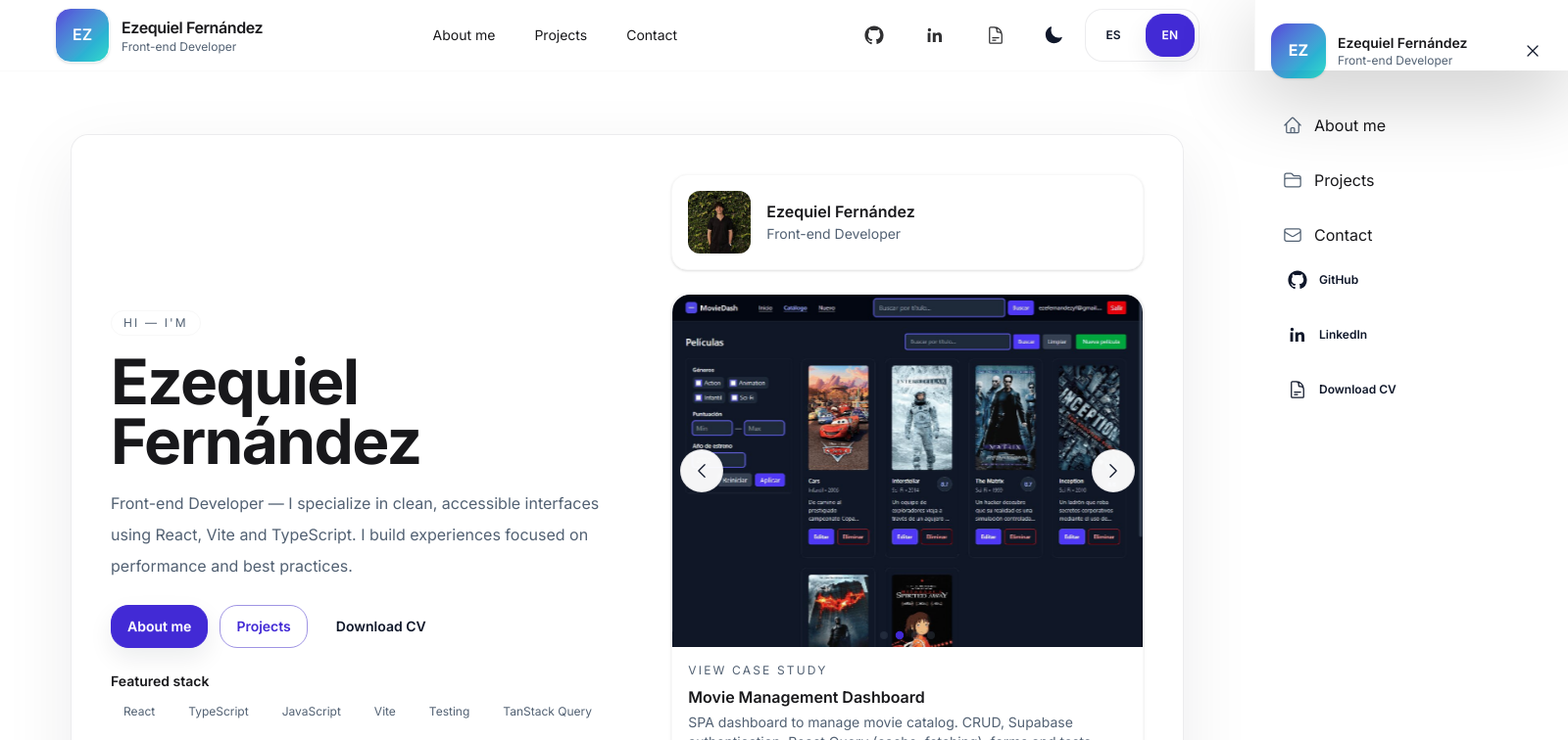
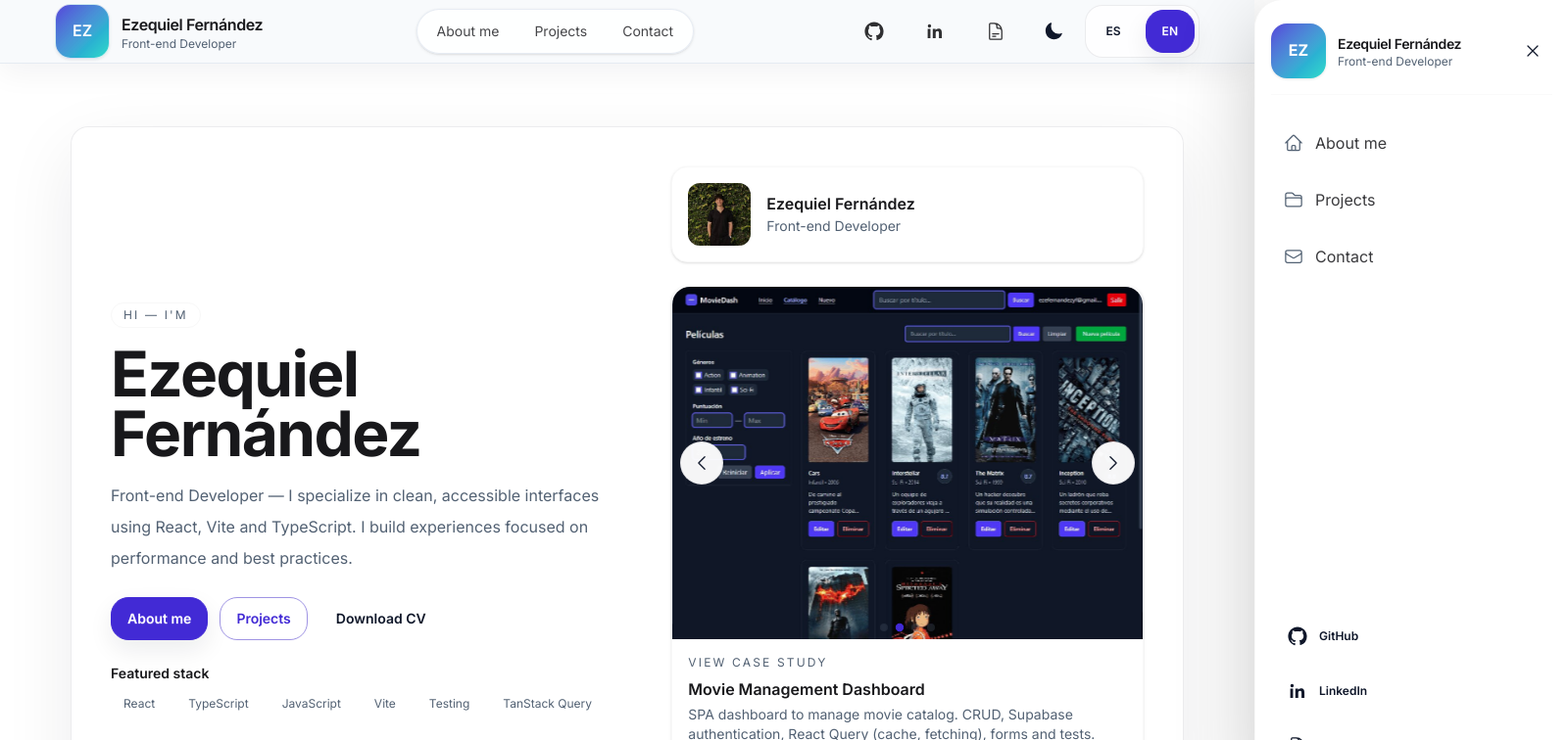
Before and after one commit to ezefernandezyf/my-portfolio, a React (Vite) app: page /home in a window 1280 px wide. Shown: the top 756 px of the page at 98% size, 1600 px wide, since content can reach past the window. Built offline with nearby package versions, Linux system fonts and the light colour scheme; no server answers.

Commit message:
feat: enhance Header component styles and add mobile drawer background styles

```diff
--- a/src/components/layouts/Header.tsx
+++ b/src/components/layouts/Header.tsx
@@ -1,6 +1,12 @@
 import { useEffect, useRef, useState } from 'react';
 import { Link, NavLink } from 'react-router-dom';
-import { Bars3Icon, XMarkIcon, HomeIcon, FolderIcon, EnvelopeIcon } from '@heroicons/react/24/outline';
+import {
+  Bars3Icon,
+  XMarkIcon,
+  HomeIcon,
+  FolderIcon,
+  EnvelopeIcon,
+} from '@heroicons/react/24/outline';
 import { CvIcon, GithubIcon, LanguageSwitcher, LinkedInIcon, SocialButton, ThemeToggle } from '..';
 import { useTranslation } from 'react-i18next';
 
@@ -8,21 +14,19 @@ export const Header = (): React.JSX.Element => {
   const { t } = useTranslation('header');
   const [open, setOpen] = useState(false);
   const drawerRef = useRef<HTMLDivElement | null>(null);
-  const toggle = () => setOpen((value) => !value);
+  const toggle = () => setOpen((v) => !v);
   const close = () => setOpen(false);
 
   useEffect(() => {
-    const onKey = (event: KeyboardEvent) => {
-      if (event.key === 'Escape') close();
+    const onKey = (e: KeyboardEvent) => {
+      if (e.key === 'Escape') close();
     };
-
     if (open) {
       document.body.style.overflow = 'hidden';
       window.addEventListener('keydown', onKey);
     } else {
       document.body.style.overflow = '';
     }
-
     return () => {
       document.body.style.overflow = '';
       window.removeEventListener('keydown', onKey);
@@ -40,25 +44,34 @@ export const Header = (): React.JSX.Element => {
   };
 
   return (
-    <header className="sticky top-0 z-50 border-b border-base-200/70 bg-base-100/92 backdrop-blur-md supports-backdrop-filter:bg-base-100/82">
-      <div className="site-container flex items-center justify-between h-16 md:h-12">
+    <header
+      className="sticky top-0 z-50 border-b border-slate-200/80 bg-slate-50/92 shadow-[0_10px_30px_rgba(15,23,42,0.05)] dark:border-slate-700/80 dark:bg-slate-900/95"
+    >
+      <div className="site-container flex items-center justify-between h-14 md:h-16">
         <div className="flex items-center gap-3">
-          <Link to="/" className="flex items-center gap-3 no-underline" aria-label={t('logo.ariaHome')}>
-            <div className="w-10 h-10 rounded-2xl bg-linear-to-br from-primary/90 to-accent/80 border border-base-200 flex items-center justify-center text-white font-semibold shadow-sm">
+          <Link
+            to="/"
+            className="flex items-center gap-3 no-underline"
+            aria-label={t('logo.ariaHome')}
+          >
+            <div className="w-10 h-10 rounded-2xl bg-linear-to-br from-primary/90 to-accent/80 border border-base-200/80 ring-1 ring-white/40 flex items-center justify-center text-white font-semibold shadow-sm">
               <span className="select-none">{t('logo.abbr')}</span>
             </div>
             <div className="hidden sm:block">
               <h1 className="text-base font-semibold tracking-tight">{t('logo.name')}</h1>
-              <p className="text-xs text-muted">{t('logo.role')}</p>
+              <p className="text-xs text-muted leading-tight">{t('logo.role')}</p>
             </div>
           </Link>
         </div>
 
-        <nav className="hidden md:flex items-center gap-2 text-sm" aria-label={t('nav.aria')}>
+        <nav
+          className="hidden md:flex items-center gap-1 rounded-full border border-slate-200/80 bg-white/85 p-1 text-sm shadow-sm dark:border-slate-700/80 dark:bg-slate-800/90"
+          aria-label={t('nav.aria')}
+        >
           <NavLink
             to="/about"
             className={({ isActive }) =>
-              `rounded-full px-4 py-2 transition-colors hover:bg-base-200 ${isActive ? 'bg-base-200 text-primary' : ''}`
+              `rounded-full px-4 py-2 transition-all duration-200 hover:bg-base-200/80 hover:text-primary ${isActive ? 'bg-base-200 text-primary shadow-sm' : 'text-base-content/80'}`
             }
             aria-label={t('mobile.about')}
           >
@@ -67,7 +80,7 @@ export const Header = (): React.JSX.Element => {
           <NavLink
             to="/projects"
             className={({ isActive }) =>
-              `rounded-full px-4 py-2 transition-colors hover:bg-base-200 ${isActive ? 'bg-base-200 text-primary' : ''}`
+              `rounded-full px-4 py-2 transition-all duration-200 hover:bg-base-200/80 hover:text-primary ${isActive ? 'bg-base-200 text-primary shadow-sm' : 'text-base-content/80'}`
             }
             aria-label={t('nav.projects')}
           >
@@ -76,7 +89,7 @@ export const Header = (): React.JSX.Element => {
           <NavLink
             to="/contact"
             className={({ isActive }) =>
-              `rounded-full px-4 py-2 transition-colors hover:bg-base-200 ${isActive ? 'bg-base-200 text-primary' : ''}`
+              `rounded-full px-4 py-2 transition-all duration-200 hover:bg-base-200/80 hover:text-primary ${isActive ? 'bg-base-200 text-primary shadow-sm' : 'text-base-content/80'}`
             }
             aria-label={t('nav.contact')}
           >
@@ -109,6 +122,7 @@ export const Header = (): React.JSX.Element => {
           </div>
 
           <ThemeToggle />
+
           <LanguageSwitcher />
 
           <div className="md:hidden">
@@ -119,7 +133,11 @@ export const Header = (): React.JSX.Element => {
               onClick={toggle}
               className="btn btn-ghost btn-circle btn-minimal"
             >
-              {open ? <XMarkIcon className="h-6 w-6" aria-hidden /> : <Bars3Icon className="h-6 w-6" aria-hidden />}
+              {open ? (
+                <XMarkIcon className="h-6 w-6" aria-hidden />
+              ) : (
+                <Bars3Icon className="h-6 w-6" aria-hidden />
+              )}
             </button>
           </div>
         </div>
@@ -129,32 +147,34 @@ export const Header = (): React.JSX.Element => {
         id="mobile-drawer"
         ref={drawerRef}
         tabIndex={-1}
-        style={{ background: 'var(--color-surface, #ffffff)', opacity: 1 }}
-        className={`fixed top-0 right-0 h-full w-80 max-w-full border-l border-base-200 bg-base-100 shadow-[0_24px_80px_rgba(0,0,0,0.22)] transform transition-transform duration-300 ease-in-out z-40 backdrop-blur-0 ${
-          open ? 'translate-x-0' : 'translate-x-full'
-        }`}
+        className={`mobile-drawer-solid fixed inset-y-0 right-0 h-full w-80 max-w-full rounded-l-[1.75rem] border-l border-base-200 bg-base-100 shadow-[0_24px_80px_rgba(0,0,0,0.22)] transform transition-transform duration-300 ease-in-out z-70
+          ${open ? 'translate-x-0' : 'translate-x-full'}`}
         aria-hidden={!open}
         role="dialog"
         aria-modal="true"
       >
         <div className="pt-6 ps-4 pe-4 h-full flex flex-col">
-          <div className="flex items-center justify-between mb-6">
+          <div className="flex items-center justify-between mb-6 pb-4 border-b border-base-200/70">
             <Link
               to="/"
               onClick={onLinkClick}
               className="flex items-center gap-3 no-underline"
               aria-label={t('mobile.backToHome')}
             >
-              <div className="w-10 h-10 rounded-2xl bg-linear-to-br from-primary/90 to-accent/80 flex items-center justify-center text-white font-bold shadow-sm">
-                {t('logo.abbr')}
+              <div className="w-10 h-10 rounded-2xl bg-linear-to-br from-primary/90 to-accent/80 flex items-center justify-center text-white font-bold shadow-sm ring-1 ring-white/20">
+                EZ
               </div>
               <div>
-                <h2 className="text-sm font-semibold">{t('logo.name')}</h2>
-                <p className="text-xs text-muted">{t('logo.role')}</p>
+                <h2 className="text-sm font-semibold tracking-tight">{t('logo.name')}</h2>
+                <p className="text-xs text-muted leading-tight">{t('logo.role')}</p>
               </div>
             </Link>
 
-            <button onClick={close} aria-label={t('mobile.closeMenu')} className="btn btn-ghost btn-square btn-minimal">
+            <button
+              onClick={close}
+              aria-label={t('mobile.closeMenu')}
+              className="btn btn-ghost btn-square btn-minimal"
+            >
               <XMarkIcon className="h-5 w-5" aria-hidden />
             </button>
           </div>
@@ -164,7 +184,7 @@ export const Header = (): React.JSX.Element => {
               to="/about"
               onClick={onLinkClick}
               className={({ isActive }) =>
-                `flex items-center gap-3 p-3 rounded-xl hover:bg-base-200 transition-colors ${isActive ? 'bg-base-200 text-primary' : ''}`
+                `flex items-center gap-3 p-3 rounded-2xl border border-transparent hover:bg-base-200/80 hover:border-base-200 transition-colors ${isActive ? 'bg-base-200 text-primary border-base-200 shadow-sm' : 'text-base-content/85'}`
               }
               aria-label={t('mobile.about')}
             >
@@ -176,7 +196,7 @@ export const Header = (): React.JSX.Element => {
               to="/projects"
               onClick={onLinkClick}
               className={({ isActive }) =>
-                `flex items-center gap-3 p-3 rounded-xl hover:bg-base-200 transition-colors ${isActive ? 'bg-base-200 text-primary' : ''}`
+                `flex items-center gap-3 p-3 rounded-2xl border border-transparent hover:bg-base-200/80 hover:border-base-200 transition-colors ${isActive ? 'bg-base-200 text-primary border-base-200 shadow-sm' : 'text-base-content/85'}`
               }
               aria-label={t('mobile.projects')}
             >
@@ -188,7 +208,7 @@ export const Header = (): React.JSX.Element => {
               to="/contact"
               onClick={onLinkClick}
               className={({ isActive }) =>
-                `flex items-center gap-3 p-3 rounded-xl hover:bg-base-200 transition-colors ${isActive ? 'bg-base-200 text-primary' : ''}`
+                `flex items-center gap-3 p-3 rounded-2xl border border-transparent hover:bg-base-200/80 hover:border-base-200 transition-colors ${isActive ? 'bg-base-200 text-primary border-base-200 shadow-sm' : 'text-base-content/85'}`
               }
               aria-label={t('mobile.contact')}
             >
@@ -199,7 +219,10 @@ export const Header = (): React.JSX.Element => {
 
           <div className="mt-auto flex flex-col gap-3 mb-4 text-base-content/80">
             <div className="flex items-center gap-2">
-              <SocialButton to="https://github.com/ezefernandezyf" ariaLabel={t('social.githubAria')}>
+              <SocialButton
+                to="https://github.com/ezefernandezyf"
+                ariaLabel={t('social.githubAria')}
+              >
                 <div className="inline-flex items-center gap-3">
                   <GithubIcon className="h-5 w-5" />
                   <span>{t('social.github')}</span>
@@ -230,7 +253,7 @@ export const Header = (): React.JSX.Element => {
       </div>
 
       <div
-        className={`fixed inset-0 bg-black/40 transition-opacity duration-300 z-30 ${open ? 'opacity-100 pointer-events-auto' : 'opacity-0 pointer-events-none'}`}
+        className={`fixed inset-0 bg-black/40 backdrop-blur-[1px] transition-opacity duration-300 z-60 ${open ? 'opacity-100 pointer-events-auto' : 'opacity-0 pointer-events-none'}`}
         onClick={close}
         aria-hidden
       />
--- a/src/index.css
+++ b/src/index.css
@@ -448,6 +448,12 @@ textarea:focus-visible,
   color: var(--color-muted);
 }
 
+#mobile-drawer.mobile-drawer-solid {
+  background-color: var(--color-surface) !important;
+  background-image: none !important;
+  opacity: 1 !important;
+}
+
 /* Line clamp util (si no usas plugin) */
 .line-clamp-3 {
   display: -webkit-box;
```
